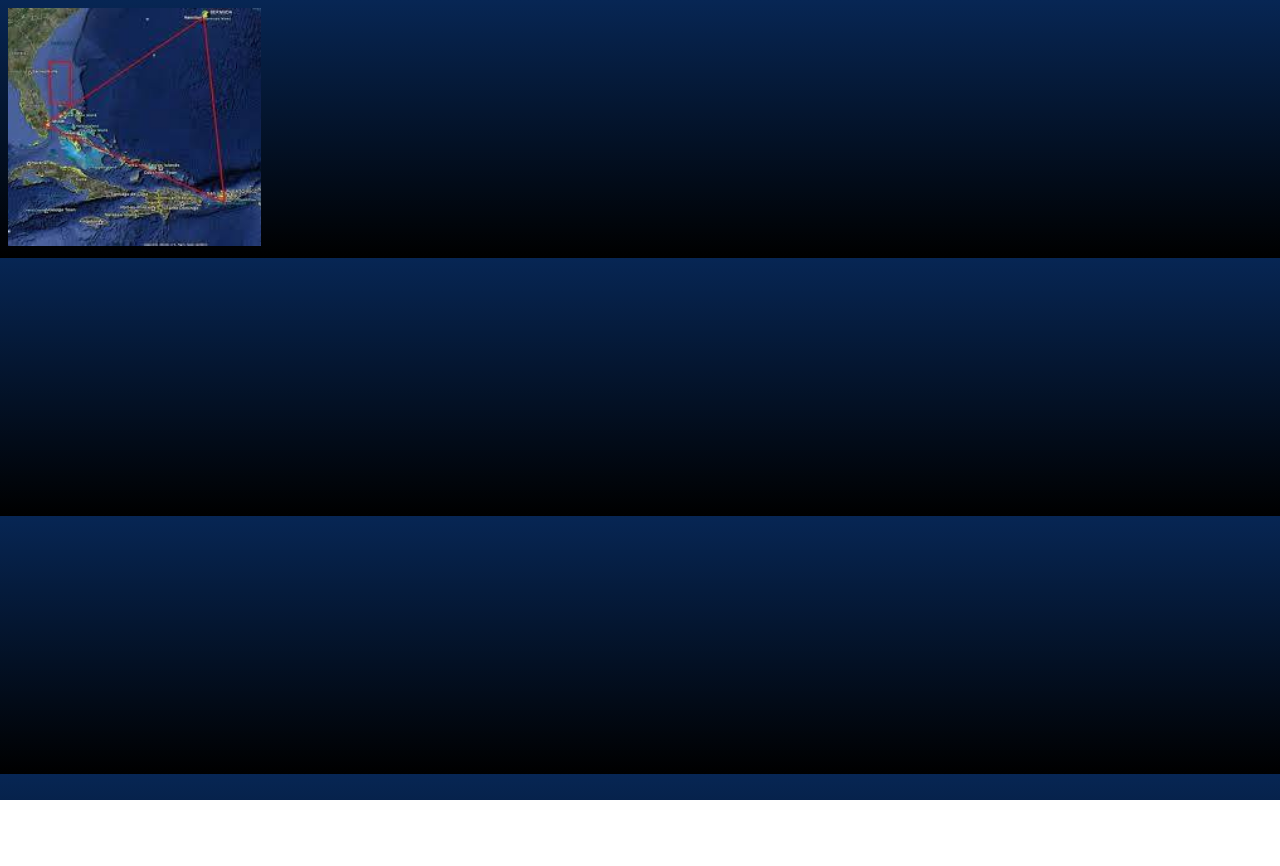
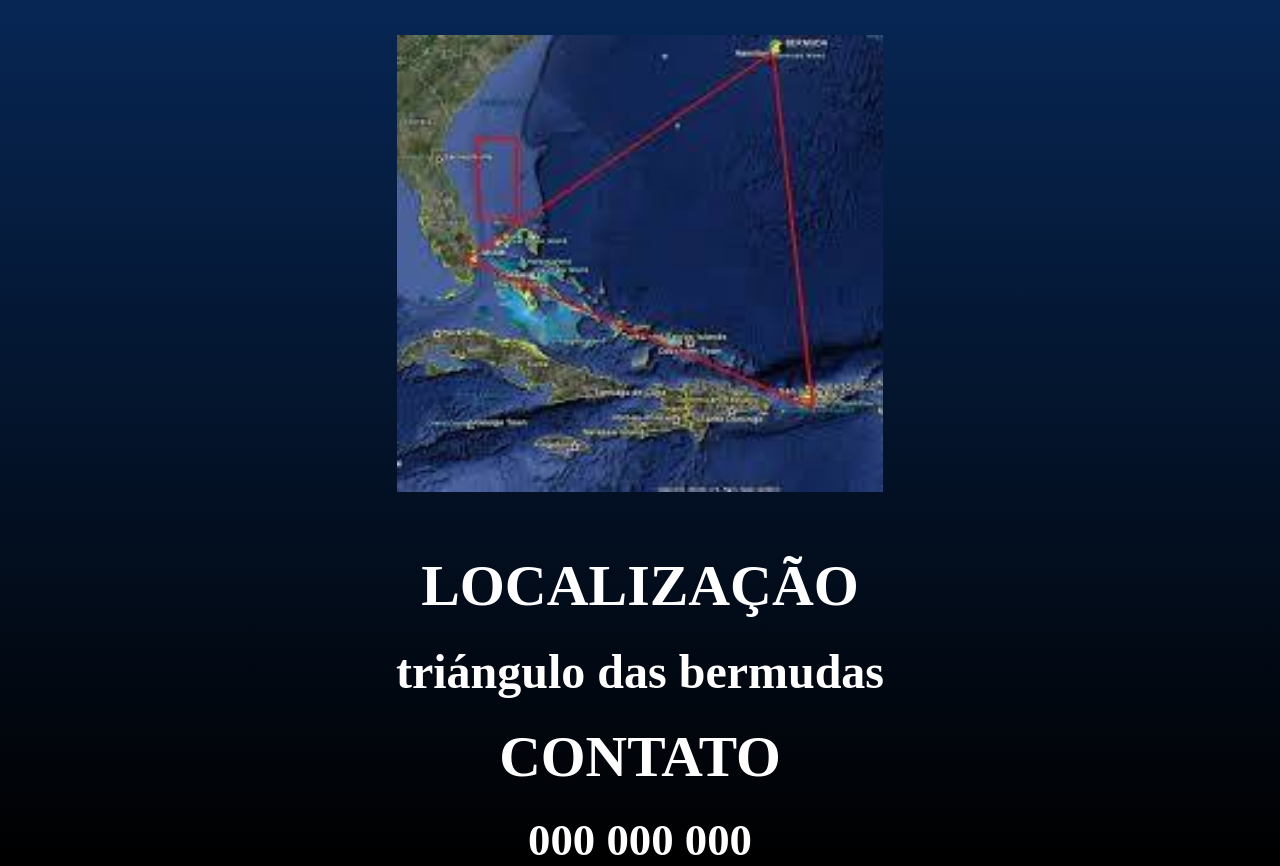
Before and after one commit to nicolly15c/word, a plain HTML site: page contato.html in a window 1280 px wide. Before the commit the page ends 800 px from the top, so only its background shows below. Drawn offline with Linux system fonts and the light colour scheme.

Commit message:
Add files via upload

```diff
--- a/contato.css
+++ b/contato.css
@@ -1,9 +1,44 @@
-body {
-    background: linear-gradient(#072654, #000000); /* Degradê de #072654 para #000000 */
+*{
+    margin: 0;
+    padding: 0;
+}
+body{
+    background: linear-gradient(#072654, #000000);
+    color: white;
+    font-size: 200%;
+}
+.imagem-cabecalho{
+    width: 100%;
+    display: flex;
+    justify-content: center;
+    padding: 35px 0;
 }
 .triangulo{
-    width: 20%;
+    width: 38%;
+    height: 500px 700;
 }
-.imagem-cabecalho{
+h1{
+    display: flex;
     justify-content: center;
+    text-align: center;
+    padding: 25px 0;
+    font-size: 181%;
 }
+h2{
+    display: flex;
+    justify-content: center;
+    text-align: center;
+}
+h3{
+    display: flex;
+    justify-content: center;
+    text-align: center;
+    padding: 25px 0;
+    font-size: 180%;
+}
+h4{
+    display: flex;
+    justify-content: center;
+    text-align: center;
+    font-size: 140%;
+}
--- a/contato.html
+++ b/contato.html
@@ -7,9 +7,15 @@
     <link rel="stylesheet" href="contato.css">
 </head>
 <body>
-    <header class="imagem-cabecalho">
-    <img class="triangulo" src="triangulodasbermudas.jpeg" alt="">
+    <div class="imagem-cabecalho">
+        <img class="triangulo" src="triangulodasbermudas.jpeg" alt="">
+    </div>
+    <section class="textos-pagina">
+        <h1 class="localizacao-titulo">LOCALIZAÇÃO</h1>
+        <h2 class="localizacao-texto">triángulo das bermudas</h2>
 
-    </header>
+        <h3 class="contato-titulo">CONTATO</h3>
+        <h4 class="contato-texto">000 000 000</h4>
+
 </body>
 </html>
```
